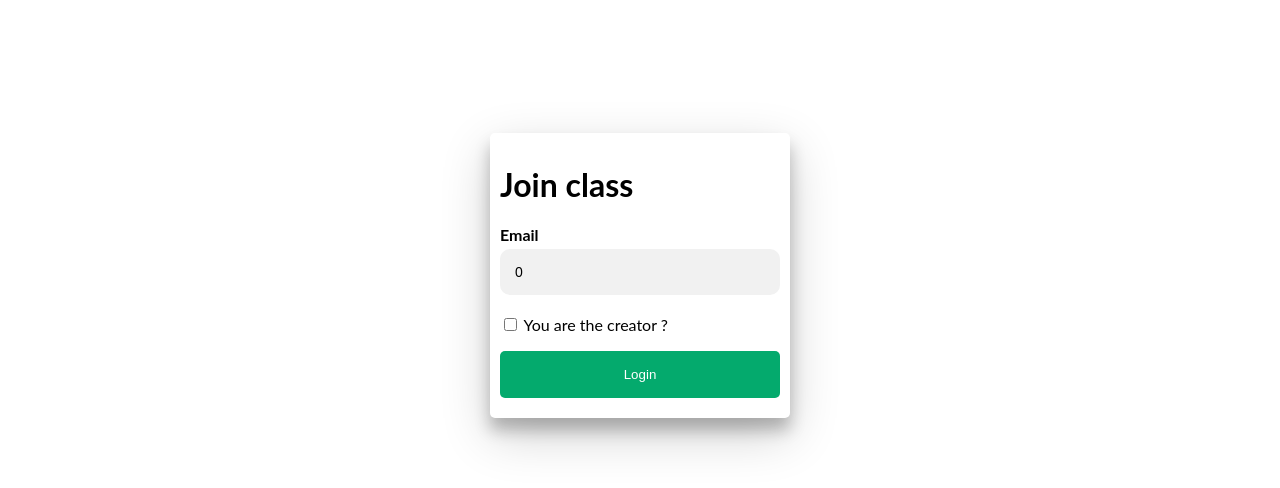
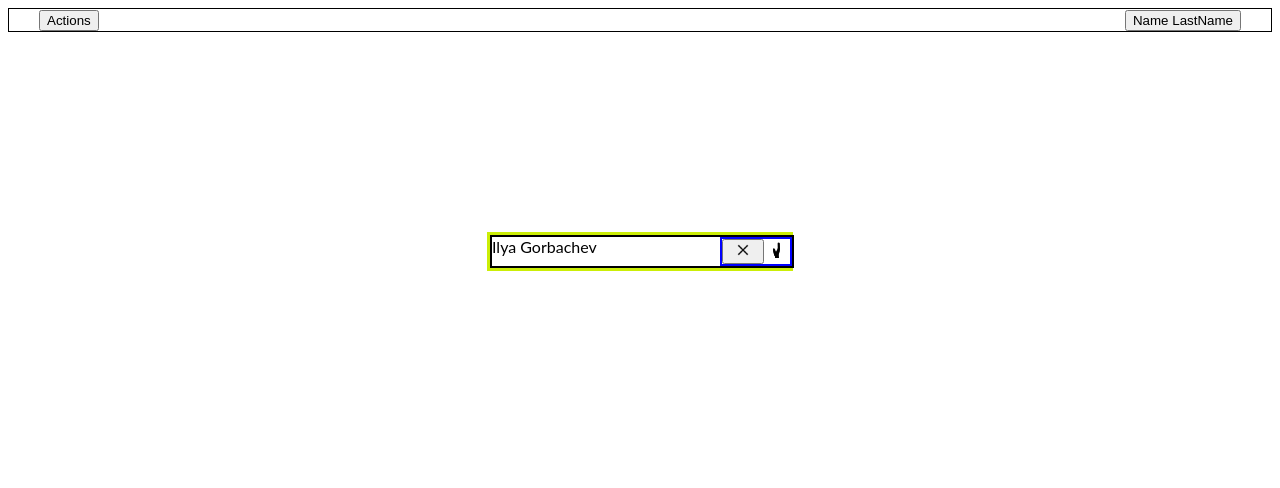
Before and after one commit to IlyaGorbachov7/react-app-classroom, a React (Create React App) app: page / in a window 1280 px wide. Shown: the top 488 px of the page. Built offline with nearby package versions, Linux system fonts and the light colour scheme.

Commit message:
Create file styles

```diff
--- a/src/App.js
+++ b/src/App.js
@@ -1,5 +1,6 @@
 import React, {useState} from 'react';
 import Login from "./components/Login";
+import MainWindow from "./components/MainWindow";
 
 function App() {
     const state = useState(0)
@@ -13,7 +14,7 @@ function App() {
 
     return (
         <div className="App">
-            <Login/>
+            <MainWindow/>
         </div>
     );
 
--- a/src/components/Login.jsx
+++ b/src/components/Login.jsx
@@ -6,11 +6,11 @@ function Login() {
         status: false
     });
 
-
     const funSubmit = function (event) {
         event.preventDefault()
         console.log(loginData)
     }
+
     return (
         <div className="form-popup" id="myForm">
             <form  className="form-container">
@@ -18,13 +18,12 @@ function Login() {
 
                 <label htmlFor="email"><b>Email</b></label>
                 <input type="text" placeholder="Name Lastname"
-                       name="email"
                        value={loginData.name}
                        onChange={event => setLoginData({...loginData , name: event.target.value})}
                       required/>
 
                 <label>
-                    <input type="checkbox" name="subscribe"
+                    <input type="checkbox"
                     checked={loginData.status}
                     onChange={event => setLoginData({...loginData, status: event.target.checked})}/> You are the creator ?
                 </label>
--- /dev/null
+++ b/src/components/MainWindow.jsx
@@ -0,0 +1,64 @@
+import React, {useState} from 'react';
+import "./csses/MainWIndow.css";
+import hand from './img/hand.png';
+import btnCross from './img/btn-cross.png'
+import RowTable from "./RowTable";
+
+const MainWindow = () => {
+    const [items, setItemsTable] = useState([
+        {id: 5, userName: "Ilya Gorbachev", isHand: "visible"},
+        {id: 4, userName: "Tomas Andersan", isHand: "visible"},
+        {id: 3, userName: "Romigo Panamera", isHand: "visible"},
+    ]);
+
+
+    function funcBtn1(e) {
+        e.preventDefault()
+        document.getElementById("myDropdownAction").classList.toggle("show");
+    }
+
+    function funcBtn2(e) {
+        e.preventDefault()
+        document.getElementById("myDropdownUser").classList.toggle("show");
+    }
+
+    // Close the dropdown if the user clicks outside of it
+    window.onclick = function (event) {
+        if (!event.target.matches('.dropbtn')) {
+
+            var dropdowns = document.getElementsByClassName("dropdown-content");
+            var i;
+            for (i = 0; i < dropdowns.length; i++) {
+                var openDropdown = dropdowns[i];
+                if (openDropdown.classList.contains('show')) {
+                    openDropdown.classList.remove('show');
+                }
+            }
+        }
+    }
+    return (
+        <div>
+            <div className="container">
+                <div className="dropdown-action">
+                    <button onClick={funcBtn1} className="dropbtn">Actions</button>
+                    <div id="myDropdownAction" className="dropdown-content">
+                        <div>Raise hand up</div>
+                    </div>
+                </div>
+
+                <div className="dropdown-user">
+                    <button onClick={funcBtn2} className="dropbtn">Name LastName</button>
+                    <div id="myDropdownUser" className="dropdown-content">
+                        <div>Logout</div>
+                    </div>
+                </div>
+            </div>
+
+            <div className="table-style">
+                <RowTable item={items[0]} status={"visible"} />
+            </div>
+        </div>
+    );
+};
+
+export default MainWindow;
--- /dev/null
+++ b/src/components/RowTable.jsx
@@ -0,0 +1,20 @@
+import React from 'react';
+import btnCross from "./img/btn-cross.png";
+import hand from "./img/hand.png";
+
+const RowTable = ({item, status, ...props}) => {
+
+    return (
+        <div  style={{width:'100%', display:"flex", border :"2px solid"}}>
+            <div style={{float: "left"}}>
+                {item.userName}
+            </div>
+            <div style={{visibility:status, alignItems:"end", margin:"auto", marginRight:"inherit", border:"2px solid blue"}}>
+                <button type="button"><img src={btnCross} className="img-btn-style"/></button>
+                <img src={hand} alt="" className="img-style"/>
+            </div>
+        </div>
+    );
+};
+
+export default RowTable;
--- /dev/null
+++ b/src/components/csses/MainWIndow.css
@@ -0,0 +1,56 @@
+.container {
+    border: 1px solid rgb(0, 0, 0);
+}
+
+.dropdown-action {
+    position: relative;
+    display: inline-block;
+    padding-left: 30px;
+}
+
+.dropdown-user {
+    position: relative;
+    float: right;
+    display: inline-block;
+    padding-right: 30px;
+}
+
+.dropdown-content {
+    display: none;
+    position: absolute;
+    background-color: #f1f1f1;
+    min-width: 160px;
+    overflow: auto;
+    box-shadow: 0px 8px 16px 0px rgba(0, 0, 0, 0.2);
+    z-index: 1;
+}
+
+
+.show {
+    display: block;
+}
+
+.table-style {
+    display: block;
+    border: 3px solid rgb(203, 238, 7);
+    width: 300px;
+    margin: 200px auto;
+}
+
+.img-style {
+    width: 16px;
+    height: 16px;
+    padding-left: 5px;
+    padding-right: 5px;
+}
+
+.img-btn-style {
+    width: 16px;
+    height: 16px;
+    padding-left: 5px;
+    padding-right: 5px;
+}
+
+.img-btn-style:hover {
+    background: orangered;
+}
```
Also changed, not shown: src/components/csses/RowTable.css (added), src/components/img/btn-cross.png (added), src/components/img/hand.png (added).
